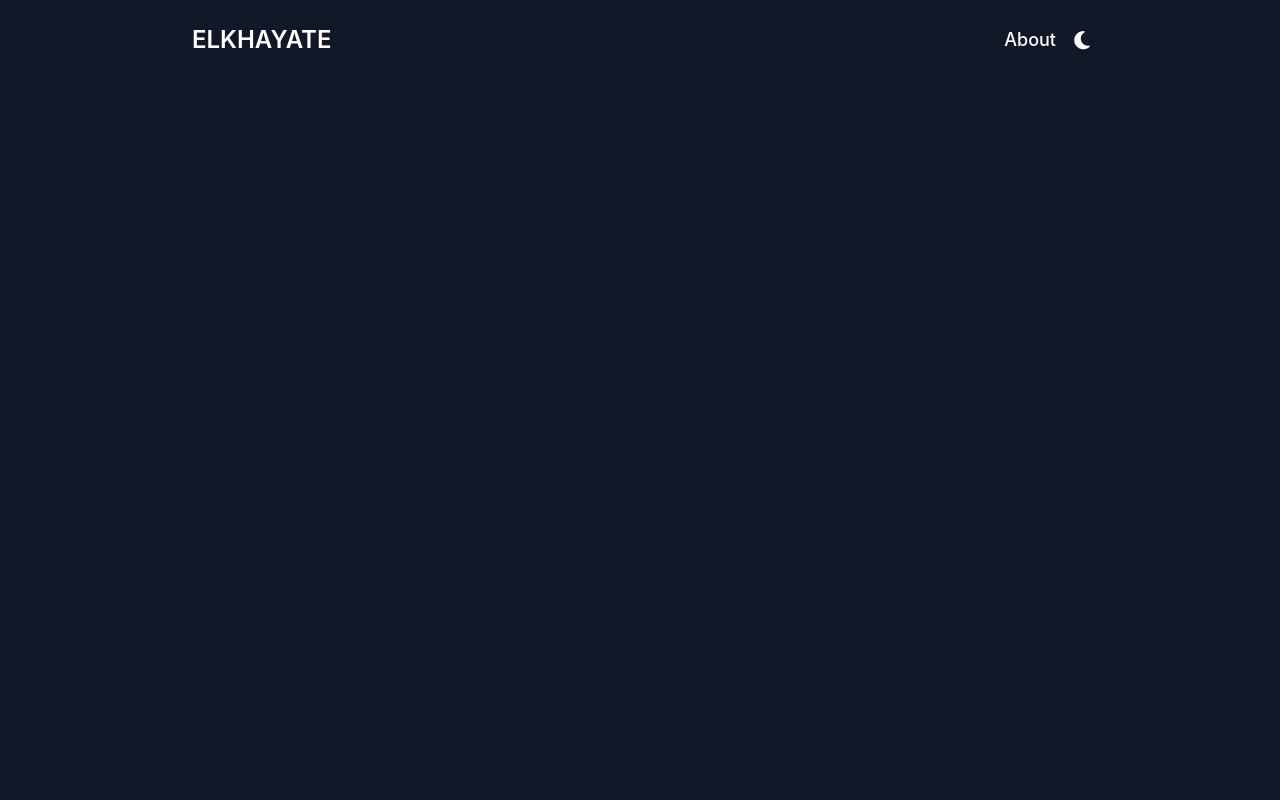
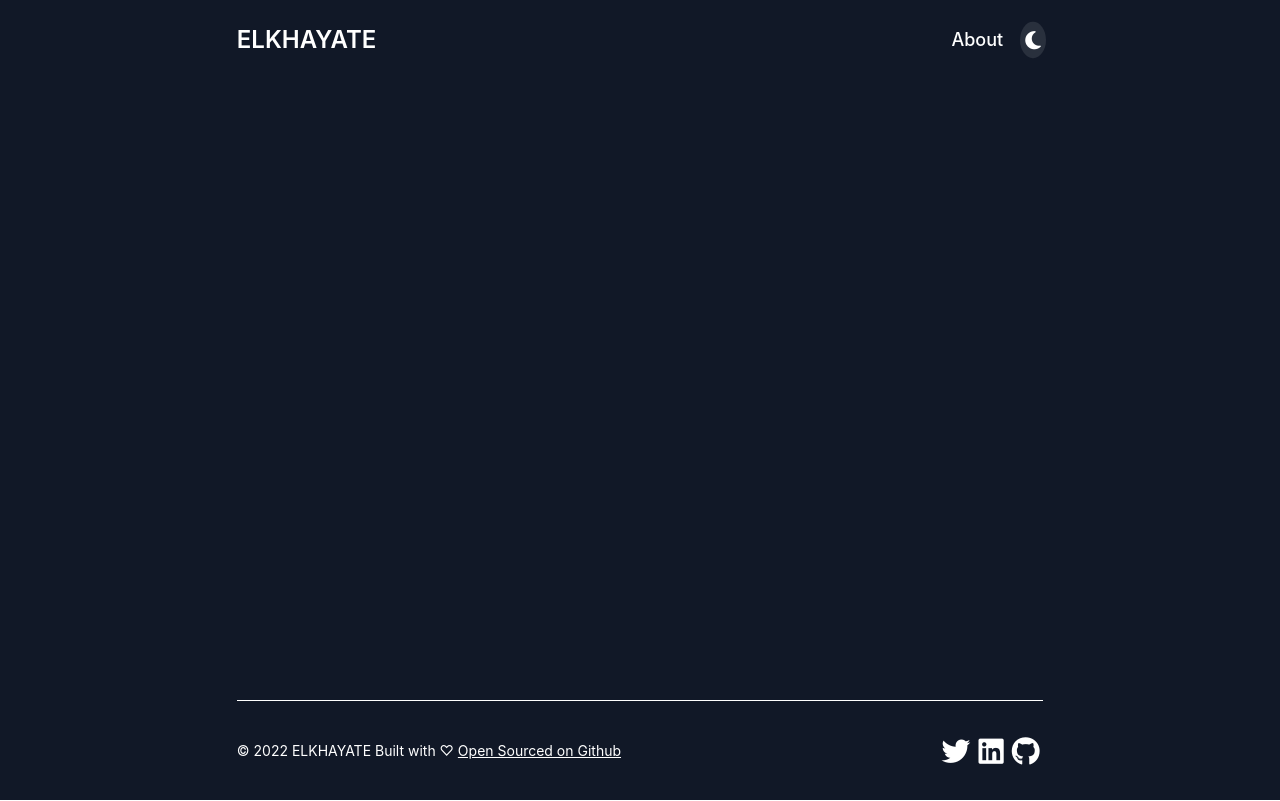
Before and after one commit to elkhayate/elkhayate-portfolio, a React (Create React App) app: page / in a window 1280 px wide. Built offline with nearby package versions, Linux system fonts and the light colour scheme.

Commit message:
footer styling

```diff
--- a/src/App.js
+++ b/src/App.js
@@ -1,5 +1,6 @@
 import React, {useContext} from 'react';
 import styled from "styled-components";
+import Footer from './components/Footer';
 import Navbar from './components/Navbar';
 import { ThemeContext } from './contexts/themeContext';
 
@@ -9,6 +10,7 @@ function App() {
   return (
     <Container bg = {isLight}>
         <Navbar />
+        <Footer />
     </Container>
   );
 }
@@ -21,5 +23,5 @@ const Container = styled.div`
   background-color : ${props => props.bg ? "#ffffff" : "#111827"};
   width: 100vw;
   height: 100vh;
-  position : absolute;
+  position : relative;
 `;
--- a/src/components/Footer.js
+++ b/src/components/Footer.js
@@ -0,0 +1,67 @@
+import React,{useContext} from 'react';
+import styled from 'styled-components';
+import { ThemeContext } from '../contexts/themeContext';
+
+export default function Footer() {
+    const {isLight} = useContext(ThemeContext);
+    return(
+        <Container light = {isLight}>
+            <Content>
+                <Copyright>© 2022 ELKHAYATE Built with ♡ <Anchor href='https://github.com/elkhayate/elkhayate-portfolio'>Open Sourced on Github</Anchor></Copyright>
+            <Socials>
+                <Social href='https://twitter.com/elkha_yate'>
+                    <i class="fab fa-twitter"/>
+                </Social>
+                <Social href='https://www.linkedin.com/in/mohamed-elkhayate-4535a91b6/'>
+                    <i class="fab fa-linkedin"/>
+                </Social>
+                <Social href='https://github.com/elkhayate'>
+                    <i class="fab fa-github"/>
+                </Social>
+            </Socials>
+            </Content>
+        </Container>
+    )
+}
+const Social = styled.a`
+    margin: 10px;
+    transform: scale(1.8);
+    cursor: pointer;
+`;
+
+const Container = styled.div`
+    width: 100%;
+    position: absolute;
+    bottom: 0;
+    height: 100px;
+    display: flex;
+    align-items:center;
+    justify-content:center;
+    color : ${props => props.light ? "black" : "#ffffff"};
+`;
+
+const Copyright = styled.p`
+    font-size: .875rem;
+    line-height: 1.25rem;
+    font-family: inherit;
+`;
+
+const Anchor = styled.a`
+    text-decoration: underline;
+`;
+const Socials = styled.div`
+    display: flex;
+    justify-content: space-around;
+    align-items: center;
+    align-content: center;
+`;
+const Content = styled.div`
+    width: 63%;
+    margin: auto;
+    display: flex;
+    justify-content: space-between;
+    align-items: center;
+    align-content: center;
+    height: 100%;
+    border-top: 1px solid white;
+`;
--- a/src/components/Navbar.js
+++ b/src/components/Navbar.js
@@ -5,6 +5,7 @@ import { ThemeContext } from '../contexts/themeContext';
 export default function Navbar(){
     const { switchTheme, isLight } = useContext(ThemeContext);
     return (
+        <Navb>
             <Container light={isLight}>
                 <Anchor>
                     <Logo>elkhayate</Logo>
@@ -16,22 +17,28 @@ export default function Navbar(){
                     </Frame>
                 </Nav>
             </Container>
+        </Navb>
     )
 }
-
+const Navb = styled.div`
+    position: absolute;
+    top: 0;
+    width: 100%;
+`;
 const Frame = styled.div`
     color : ${props => props.light ? "black" : "white"};
     transform: scale(1.3);
     margin-left: 20px;
     cursor : pointer;
+    background-color : rgba(255, 255, 255, 0.1);
+    padding : 4px;
+    border-radius : 50%;
 `;
 
 const Container = styled.div`
     color : ${props => props.light ? "black" : "#ffffff"};
-    width: 70%;
+    width: 63%;
     margin: auto;
-    position: relative;
-    top: 0;
     display: flex;
     align-items: center;
     justify-content : space-between;
--- a/src/index.css
+++ b/src/index.css
@@ -11,3 +11,7 @@ code {
   font-family: source-code-pro, Menlo, Monaco, Consolas, 'Courier New',
     monospace;
 }
+
+a {
+  color: inherit;
+}
```
Lines whose indentation alone changed are shown as unchanged.
